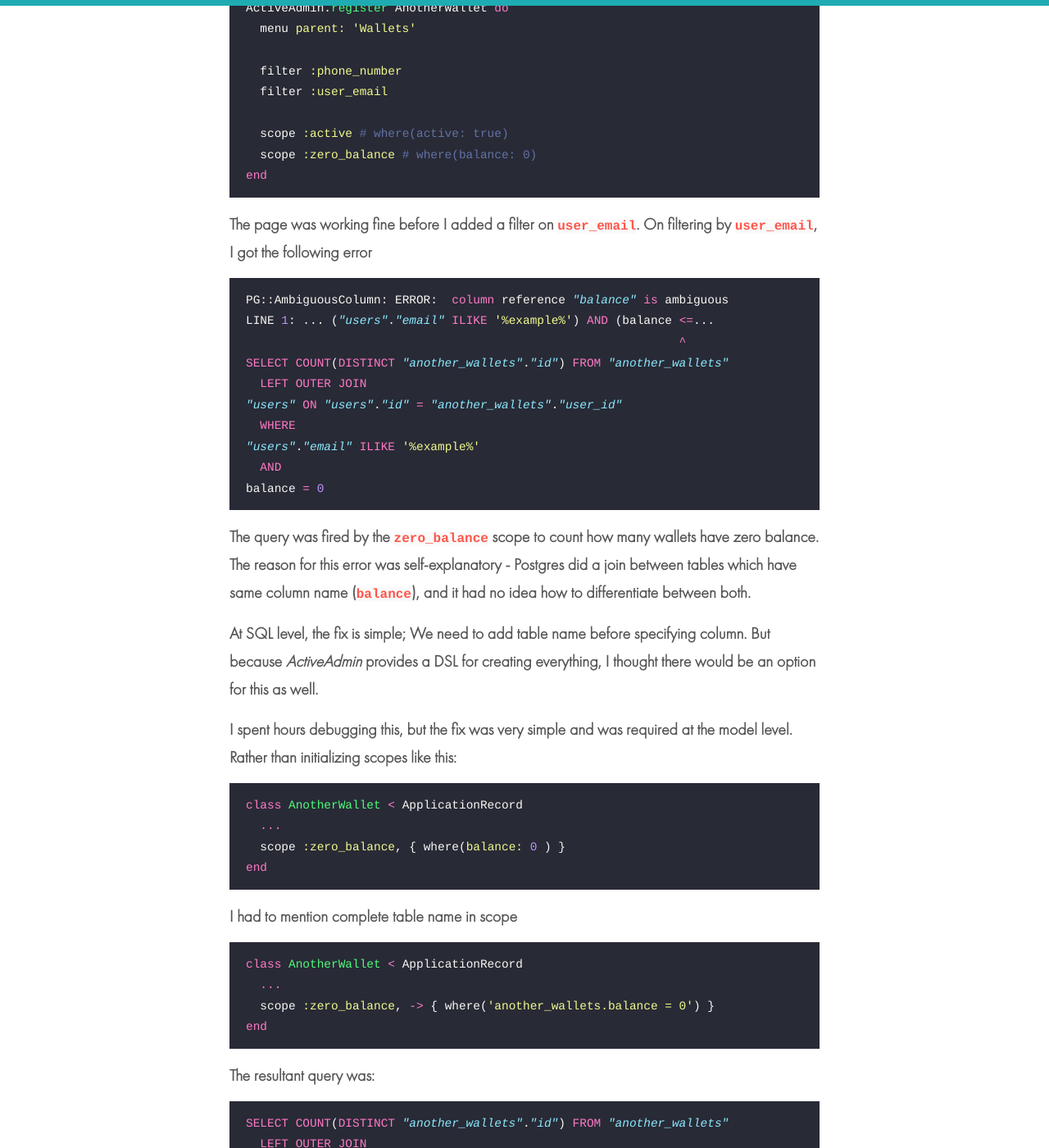
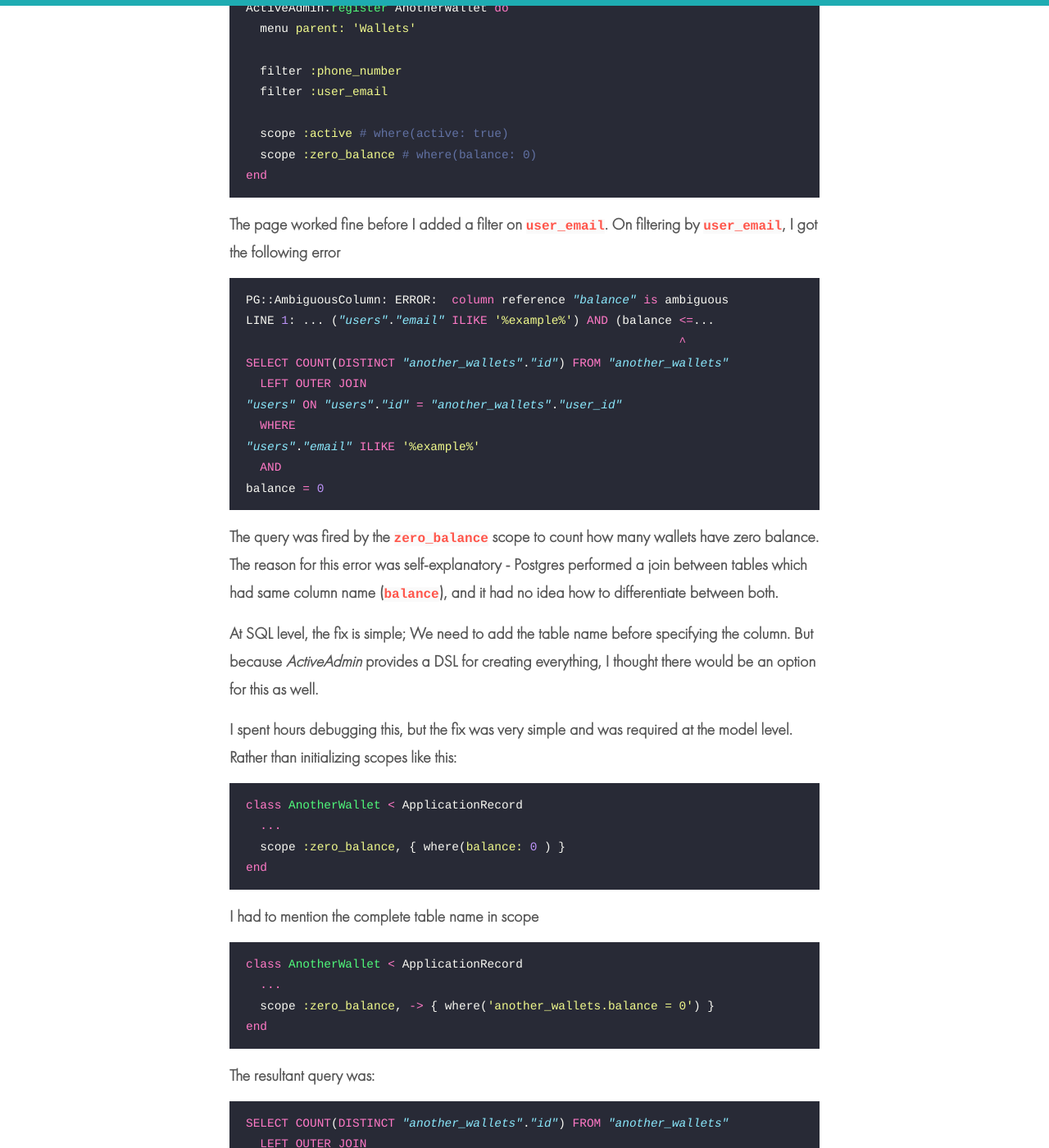
Before and after one commit to loconav-tech/blog, a Jekyll site: the page built from _posts/2019-07-24-resolving-column-names-ambiguity-when-using-cross-table-filters-in-active-admin.md, in a window 1280 px wide and 1400 px high, scrolled down 954 px. Shown: the whole window at 82% size. Built offline with Jekyll 4.4.1, drawn with Linux system fonts in a browser that asks for light colours; comment, search, counter and statistics services are not loaded.

Commit message:
More text changes

````diff
--- a/_posts/2019-07-24-resolving-column-names-ambiguity-when-using-cross-table-filters-in-active-admin.md
+++ b/_posts/2019-07-24-resolving-column-names-ambiguity-when-using-cross-table-filters-in-active-admin.md
@@ -41,7 +41,7 @@ ActiveAdmin.register AnotherWallet do
 end
 ```
 
-The page was working fine before I added a filter on `user_email`. On filtering by `user_email`, I got the following error
+The page worked fine before I added a filter on `user_email`. On filtering by `user_email`, I got the following error
 ```sql
 PG::AmbiguousColumn: ERROR:  column reference "balance" is ambiguous
 LINE 1: ... ("users"."email" ILIKE '%example%') AND (balance <=...
@@ -55,9 +55,9 @@ SELECT COUNT(DISTINCT "another_wallets"."id") FROM "another_wallets"
 balance = 0
 ```
 
-The query was fired by the `zero_balance` scope to count how many wallets have zero balance. The reason for this error was self-explanatory - Postgres did a join between tables which have same column name (`balance`), and it had no idea how to differentiate between both.
+The query was fired by the `zero_balance` scope to count how many wallets have zero balance. The reason for this error was self-explanatory - Postgres performed a join between tables which had same column name (`balance`), and it had no idea how to differentiate between both.
 
-At SQL level, the fix is simple; We need to add table name before specifying column. But because _ActiveAdmin_ provides a DSL for creating everything, I thought there would be an option for this as well.
+At SQL level, the fix is simple; We need to add the table name before specifying the column. But because _ActiveAdmin_ provides a DSL for creating everything, I thought there would be an option for this as well.
 
 I spent hours debugging this, but the fix was very simple and was required at the model level. Rather than initializing scopes like this:
 
@@ -68,7 +68,7 @@ class AnotherWallet < ApplicationRecord
 end
 ```
 
-I had to mention complete table name in scope
+I had to mention the complete table name in scope
 
 ```ruby
 class AnotherWallet < ApplicationRecord
````
